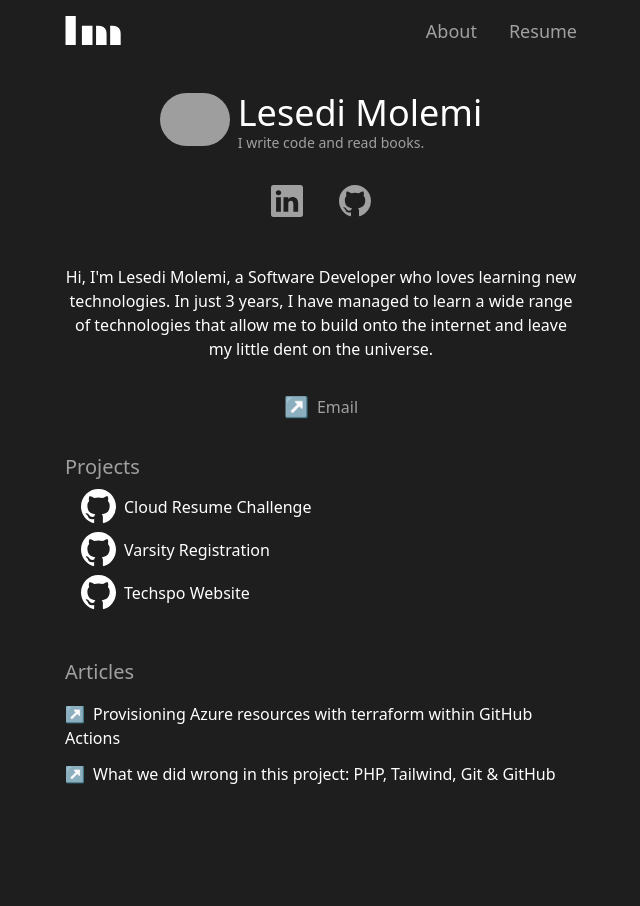
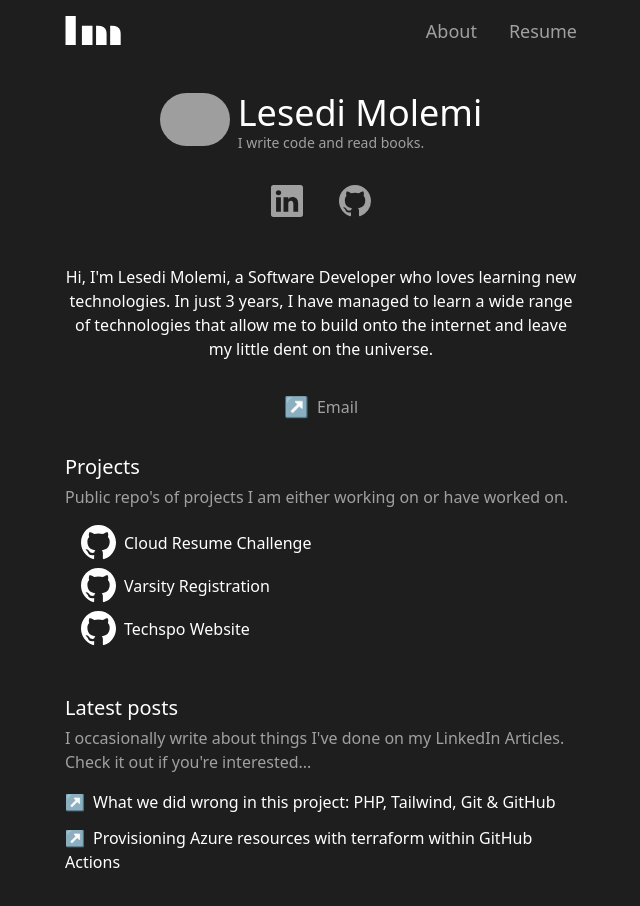
Before and after one commit to Lesmol/personal-portfolio, a React (Vite) app: page / in a window 1280 px wide. Shown: the top 906 px of the page, without its empty margins (319-959 px from the left). Before the commit the page ends 822 px from the top, so only its background shows below. Built offline with nearby package versions, Linux system fonts and the light colour scheme; grey boxes are pictures that could not be loaded.

Commit message:
Updated the look of projects and articles section in home page

```diff
--- a/src/Components/Home/ArticleItem.tsx
+++ b/src/Components/Home/ArticleItem.tsx
@@ -5,14 +5,14 @@ type Props = {
 
 function ArticleItem(props: Props) {
   return (
-    <div className="mb-3">
+    <div className="mb-4 md:mb-3">
       <a
         href={props.link}
         target="_blank"
         rel="noopener noreferrer"
         className="md:hover:text-primary"
       >
-        <span className=" mr-2">&#x2197;</span>
+        <span className="mr-2">&#x2197;</span>
         {props.title}
       </a>
     </div>
--- a/src/Components/Home/Articles.tsx
+++ b/src/Components/Home/Articles.tsx
@@ -3,14 +3,18 @@ import ArticleItem from "./ArticleItem";
 function Articles() {
   return (
     <div className="mt-12">
-      <h3 className="text-primary text-xl mb-4">Articles</h3>
+      <h3 className="text-xl mb-1">Latest posts</h3>
+      <p className="text-primary mb-6 md:mb-4">
+        I occasionally write about things I've done on my LinkedIn Articles.
+        Check it out if you're interested...
+      </p>
+      <ArticleItem
+        title="What we did wrong in this project: PHP, Tailwind, Git & GitHub"
+        link="https://www.linkedin.com/pulse/what-we-did-wrong-project-php-tailwind-git-github-lesedi-molemi-u3pgf/?trackingId=mjMULJOQSauumFJuQBEADw%3D%3D"
+      />
       <ArticleItem
         title="Provisioning Azure resources with terraform within GitHub Actions"
         link="https://www.linkedin.com/pulse/my-experience-provisioning-azure-resources-using-terraform-molemi-li7ff/?trackingId=%2FMLQ%2BpTYSWCWLwLM4l0wXA%3D%3D"
-      />
-      <ArticleItem
-        title="What we did wrong in this project: PHP, Tailwind, Git & GitHub"
-        link="https://www.linkedin.com/pulse/what-we-did-wrong-project-php-tailwind-git-github-lesedi-molemi-u3pgf/?trackingId=mjMULJOQSauumFJuQBEADw%3D%3D"
       />
     </div>
   );
--- a/src/Components/Home/ProjectsSummary.tsx
+++ b/src/Components/Home/ProjectsSummary.tsx
@@ -3,7 +3,10 @@ import LinkItem from "./LinkItem";
 function ProjectsSummary() {
   return (
     <div className="mt-8">
-      <h3 className="text-primary text-xl">Projects</h3>
+      <h3 className="text-xl mb-1">Projects</h3>
+      <p className="text-primary mb-4">
+        Public repo's of projects I am either working on or have worked on.
+      </p>
       <LinkItem
         title="Cloud Resume Challenge"
         link="https://github.com/Lesmol/CloudResumeChallenge_AWS"
```
